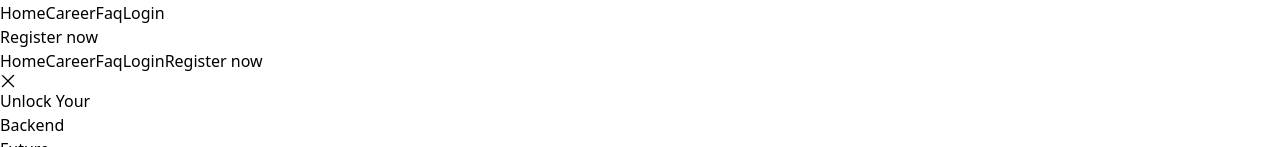
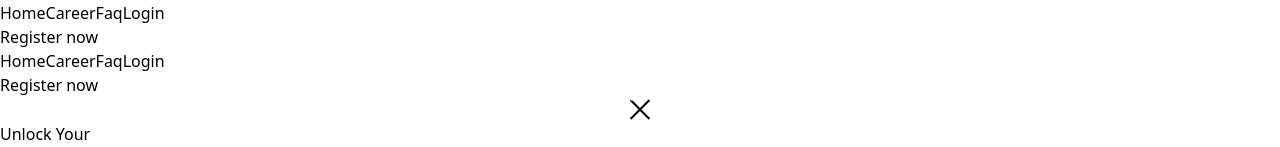
Before and after one commit to backendcommunity/getbackendjobs, a Vue app: page / in a window 1280 px wide. Both pictures are taken after a click on the element 640 px from the left and 137 px from the top of the page. Shown: the part 149-296 px from the top of the page. Built offline with nearby package versions, Linux system fonts and the light colour scheme.

Commit message:
done just remaing the navbar

```diff
--- a/src/components/Molecules/PageHeader.vue
+++ b/src/components/Molecules/PageHeader.vue
@@ -44,20 +44,23 @@ export default {
         </div>
 
         <!-- Mobile Menu (Dynamic) -->
-        <div v-if="isMobileMenuOpen" class="lg:hidden  top-0 left-0 body w-full h-[990px] bg-white fixed">
+        <div v-if="isMobileMenuOpen" class="lg:hidden  text-2xl top-0 left-0 body w-full h-[9900px] bg-white fixed">
             <!-- Mobile Navigation Links -->
-            <div class="flex flex-col items-center py-10">
-                <router-link to="/" class="hover:border-b-4 border-primaryColor p-2">Home</router-link>
-                <router-link to="/career" class="hover:border-b-4 p-2 border-primaryColor">Career</router-link>
-                <router-link to="/faq" class="hover:border-b-4 p-2 border-primaryColor">Faq</router-link>
-                <router-link to="/login" class="hover:border-b-4 p-2 border-primaryColor">Login</router-link>
+            <div class="flex flex-col  items-center py-10 gap-10">
+                <div class="flex flex-col gap-3">
+
+                    <router-link to="/" class="hover:border-b-4 border-primaryColor p-2">Home</router-link>
+                    <router-link to="/career" class="hover:border-b-4 p-2 border-primaryColor">Career</router-link>
+                    <router-link to="/faq" class="hover:border-b-4 p-2 border-primaryColor">Faq</router-link>
+                    <router-link to="/login" class="hover:border-b-4 p-2 border-primaryColor">Login</router-link>
+                </div>
                 <PageButton />
 
             </div>
             <!-- Close Button for Mobile Menu -->
             <div class="cursor-pointer text-secondaryColor absolute top-5 right-5" @click="toggleMobileMenu">
                 <!-- You can use any icon library or custom SVG for the close icon -->
-                <svg xmlns="http://www.w3.org/2000/svg" height="16" width="16" viewBox="0 0 24 24">
+                <svg xmlns="http://www.w3.org/2000/svg" height="25" width="" viewBox="0 0 24 24">
                     <path
                         d="M3.71 3.71a1.02 1.02 0 0 1 1.42 0L12 10.59l7.88-7.88a1.02 1.02 0 0 1 1.42 1.42L13.41 12l7.88 7.88a1.02 1.02 0 0 1-1.42 1.42L12 13.41l-7.88 7.88a1.02 1.02 0 0 1-1.42-1.42L10.59 12 2.71 4.12a1.02 1.02 0 0 1 0-1.41z" />
                 </svg>
```
